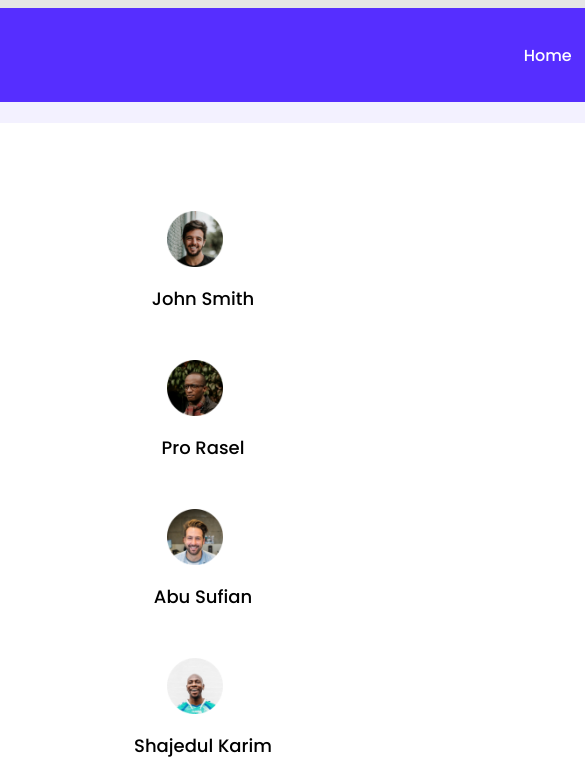
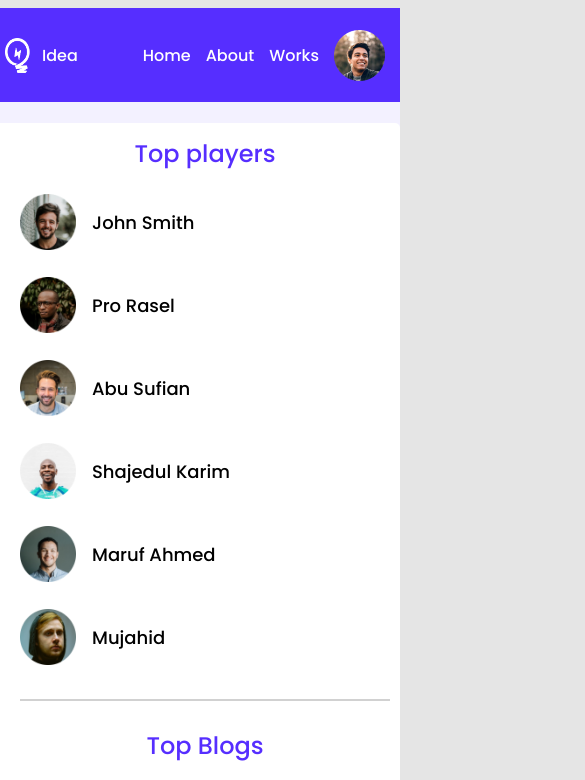
Before and after one commit to nafmiazi/leader-board, a plain HTML site: page index.html in a window 390 px wide. Shown: the top 780 px of the page, 585 px wide, since content can reach past the window. Drawn offline with Linux system fonts and the light colour scheme.

Commit message:
responsive

```diff
--- a/index.html
+++ b/index.html
@@ -171,7 +171,7 @@
                         </div>
                     </div>
 
-                    <div class="course">
+                    <div class="course mobile">
                         <div class="course-banner">
                             <img src="images/courses/course-3.png" alt="">
                         </div>
--- a/styles/style.css
+++ b/styles/style.css
@@ -224,29 +224,98 @@ nav .logo span{
 /* Media Queries */
 
 /* Mobile devices */
-@media only screen and (max-width: 688px) {
-    .container{
-        width: 100%;
-    }
-    .players, .blogs, .courses{
-        grid-template-columns: repeat(1, 1fr);
+@media only screen and (max-width:688px) {
+    .full-container{
+        width: 411px;
+        padding-bottom: 0;
     }
 
-    .player, .blog{
-        flex-direction: column;
+    nav{
+        /* width: 411px; */
+        width: auto;
     }
-}
 
-/* Tablet devices */
-@media only screen and (min-width: 688px) and (max-width: 992px){
     .container{
-        width: 100%;
+        width: 370px;
+        padding: 10px 10px 0 30px;
     }
-    .players, .courses{
-        grid-template-columns: repeat(2, 1fr);
+
+    nav .logo img{
+        width: 25px;
+        height: 35px;
+        margin: 0 12px 0 15px;
     }
+
+    nav .logo span{
+        font-size: 16px;
+        font-weight: lighter;
+    }
+
+    .items ul li{
+        margin-right: 15px;
+    }
+
+    .items ul li a{
+        font-weight: lighter;
+    }
+
+    .items img{
+        margin-right: 15px;
+    }
+
+
+    .section-title{
+        color: #562EFF;
+        font-size: 24px;
+        text-align: center;
+    }
+
+    .players{
+        display: grid;
+        grid-template-columns: repeat(1, 1fr);
+        grid-row-gap: 20px;
+    }
+
+    .player{
+        display: flex;
+        align-items: center;
+    }
+
 
     .blogs{
         grid-template-columns: repeat(1, 1fr);
+        padding-right: 15px;
     }
+
+    .blog{
+        align-items: center;
+    }
+
+    .blog-info{
+        line-height: 23px;
+    }
+
+    .blog-info p{
+        line-height: 0;
+    }
+
+    .courses{
+        display: grid;
+        grid-template-columns: repeat(1, 1fr);
+        grid-row-gap: 24px;
+    }
+
+    .course{
+        margin: 0 auto;
+    }
+
+    .mobile{
+        margin-bottom: 15px;
+    }
+
 }
+/* Tablet devices */
+@media only screen and (min-width: 688px) and (max-width: 992px) {
+
+
+}
```
